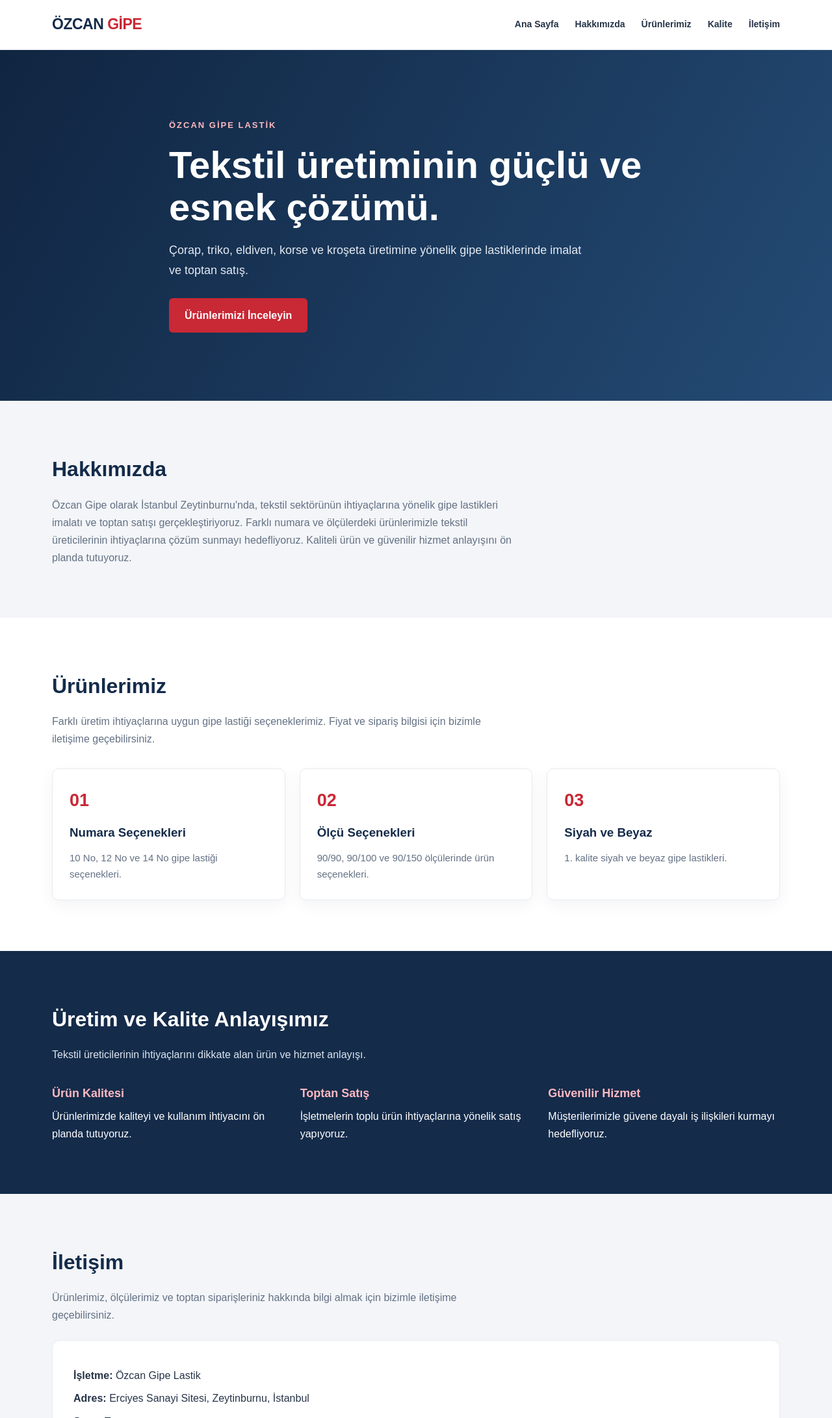
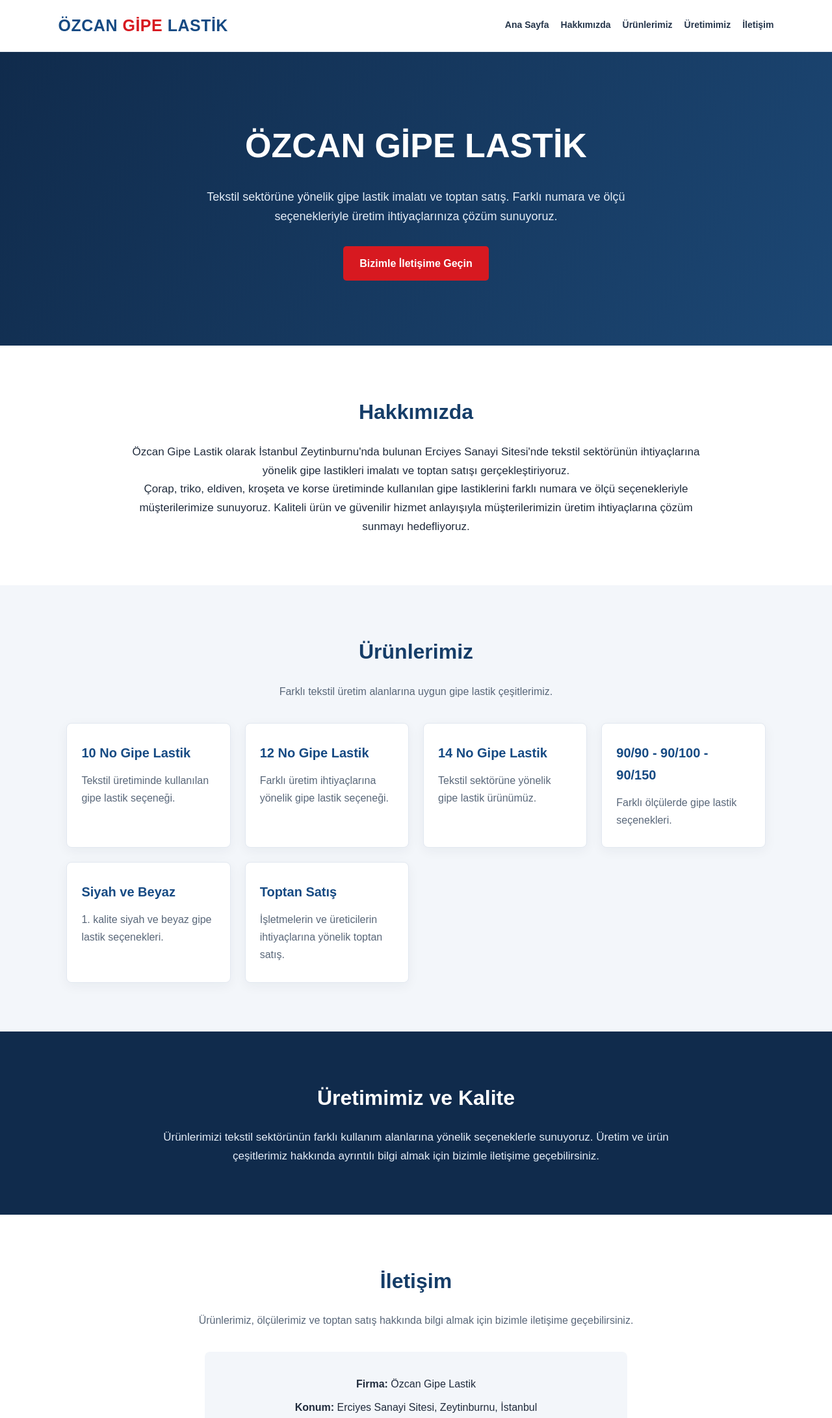
Before and after one commit to ozcangipelastik/ozcangipelastik.github.io, a plain HTML site: page index.html in a window 1280 px wide. Shown: the top 2183 px of the page at 65% size. Drawn offline with Linux system fonts and the light colour scheme.

Commit message:
Update index.html

```diff
--- a/index.html
+++ b/index.html
@@ -4,271 +4,342 @@
 <head>
   <meta charset="UTF-8">
   <meta name="viewport" content="width=device-width, initial-scale=1.0">
-  <meta name="description" content="Özcan Gipe Lastik - Çorap, triko, eldiven, korse ve kroşeta üretimi için kaliteli gipe lastikleri. Toptan satış.">
-  <title>Özcan Gipe Lastik | İmalat ve Toptan Satış</title>
+  <meta name="description" content="Özcan Gipe Lastik - İstanbul Zeytinburnu'nda gipe lastik imalatı ve toptan satışı.">
+  <title>Özcan Gipe Lastik | Gipe Lastik İmalatı</title>
+
   <style>
-    :root {
-      --lacivert: #142b4a;
-      --kirmizi: #c92835;
-      --metin: #263449;
-      --gri: #f3f5f8;
-      --beyaz: #ffffff;
+    * {
+      margin: 0;
+      padding: 0;
+      box-sizing: border-box;
+      scroll-behavior: smooth;
     }
 
-    * { box-sizing: border-box; margin: 0; padding: 0; }
-    html { scroll-behavior: smooth; }
     body {
       font-family: Arial, Helvetica, sans-serif;
-      color: var(--metin);
+      color: #202b3c;
+      background: #ffffff;
       line-height: 1.7;
-      background: var(--beyaz);
     }
-    a { text-decoration: none; color: inherit; }
-    .container { width: min(1120px, 90%); margin: auto; }
 
     header {
-      background: var(--beyaz);
-      border-bottom: 1px solid #e7eaf0;
+      background: #ffffff;
+      padding: 18px 7%;
+      display: flex;
+      justify-content: space-between;
+      align-items: center;
+      flex-wrap: wrap;
+      gap: 15px;
+      border-bottom: 1px solid #e8edf3;
       position: sticky;
       top: 0;
       z-index: 10;
     }
-    .navbar {
-      min-height: 76px;
+
+    .logo {
+      font-size: 25px;
+      font-weight: 800;
+      text-decoration: none;
+      letter-spacing: 0.5px;
+      white-space: nowrap;
+    }
+
+    /* LOGO RENKLERİ */
+    .ozcan { color: #164a83; }
+    .gipe { color: #d71920; }
+    .lastik { color: #164a83; }
+
+    nav {
       display: flex;
-      align-items: center;
-      justify-content: space-between;
-      gap: 20px;
+      flex-wrap: wrap;
+      gap: 18px;
     }
-    .logo {
-      color: var(--lacivert);
-      font-size: 23px;
-      font-weight: 800;
-      letter-spacing: -.5px;
+
+    nav a {
+      color: #26364b;
+      text-decoration: none;
+      font-size: 14px;
+      font-weight: 700;
     }
-    .logo span { color: var(--kirmizi); }
-    nav { display: flex; gap: 25px; flex-wrap: wrap; }
-    nav a { font-size: 14px; font-weight: 700; }
-    nav a:hover { color: var(--kirmizi); }
+
+    nav a:hover {
+      color: #d71920;
+    }
 
     .hero {
-      background: linear-gradient(120deg, #102541, #244b75);
+      background: linear-gradient(120deg, #102b4c, #1c4774);
       color: white;
-      padding: 105px 0;
+      text-align: center;
+      padding: 100px 20px;
     }
-    .hero-content { max-width: 760px; }
-    .eyebrow {
-      color: #ffb9bf;
-      font-weight: 700;
-      letter-spacing: 2px;
-      font-size: 13px;
-      text-transform: uppercase;
+
+    .hero h1 {
+      font-size: clamp(32px, 5vw, 52px);
+      margin-bottom: 20px;
     }
-    h1 {
-      font-size: clamp(36px, 6vw, 58px);
-      line-height: 1.12;
-      margin: 18px 0;
+
+    .hero p {
+      max-width: 720px;
+      margin: 0 auto 30px;
+      font-size: 18px;
+      color: #e4edf7;
     }
-    .hero p { font-size: 18px; max-width: 650px; color: #e4eaf2; }
+
     .button {
       display: inline-block;
-      margin-top: 28px;
-      background: var(--kirmizi);
+      background: #d71920;
       color: white;
-      padding: 13px 24px;
-      border-radius: 6px;
-      font-weight: 700;
+      padding: 13px 25px;
+      border-radius: 5px;
+      text-decoration: none;
+      font-weight: bold;
     }
-    .button:hover { background: #a91f2b; }
 
-    section { padding: 78px 0; }
+    .button:hover {
+      background: #b51219;
+    }
+
+    section {
+      padding: 75px 8%;
+      scroll-margin-top: 90px;
+    }
+
     .section-title {
-      color: var(--lacivert);
+      color: #153d68;
+      text-align: center;
       font-size: 32px;
-      margin-bottom: 14px;
+      margin-bottom: 20px;
     }
-    .section-intro { max-width: 720px; color: #647184; }
-    .about { background: var(--gri); }
 
-    .cards {
+    .section-intro {
+      max-width: 800px;
+      text-align: center;
+      margin: 0 auto 35px;
+      color: #596779;
+    }
+
+    .about {
+      max-width: 900px;
+      margin: auto;
+      text-align: center;
+      font-size: 17px;
+    }
+
+    .products {
+      background: #f3f6fa;
+    }
+
+    .product-grid {
       display: grid;
-      grid-template-columns: repeat(3, 1fr);
+      grid-template-columns: repeat(auto-fit, minmax(220px, 1fr));
       gap: 22px;
-      margin-top: 32px;
+      max-width: 1100px;
+      margin: auto;
     }
-    .card {
+
+    .product-card {
       background: white;
-      border: 1px solid #e7eaf0;
-      border-radius: 10px;
-      padding: 26px;
-      box-shadow: 0 8px 25px rgba(20,43,74,.05);
+      padding: 28px 22px;
+      border-radius: 8px;
+      border: 1px solid #e2e8f0;
+      box-shadow: 0 5px 18px rgba(20, 40, 65, 0.05);
     }
-    .card h3 { color: var(--lacivert); margin-bottom: 10px; }
-    .card p { color: #647184; font-size: 15px; }
-    .number {
-      color: var(--kirmizi);
-      font-size: 27px;
-      font-weight: 800;
-      margin-bottom: 10px;
+
+    .product-card h3 {
+      color: #164a83;
+      margin-bottom: 12px;
+      font-size: 20px;
+    }
+
+    .product-card p {
+      color: #596779;
     }
 
     .quality {
-      background: var(--lacivert);
+      background: #102b4c;
+      color: white;
+      text-align: center;
+    }
+
+    .quality .section-title {
       color: white;
     }
-    .quality .section-title { color: white; }
-    .quality .section-intro { color: #dce5ef; }
-    .quality-points {
-      display: grid;
-      grid-template-columns: repeat(3, 1fr);
-      gap: 25px;
-      margin-top: 30px;
-    }
-    .quality-points strong {
-      display: block;
-      color: #ffb9bf;
-      font-size: 18px;
-      margin-bottom: 7px;
+
+    .quality p {
+      max-width: 800px;
+      margin: auto;
+      color: #e4edf7;
+      font-size: 17px;
     }
 
-    .contact { background: var(--gri); }
-    .contact-box {
-      background: white;
-      border-radius: 12px;
-      padding: 32px;
-      margin-top: 25px;
-      border: 1px solid #e7eaf0;
+    .contact {
+      text-align: center;
     }
-    .contact-box p { margin: 8px 0; }
+
+    .contact-info {
+      max-width: 650px;
+      margin: 25px auto 0;
+      background: #f3f6fa;
+      padding: 28px;
+      border-radius: 8px;
+    }
+
+    .contact-info p {
+      margin: 8px 0;
+    }
+
     footer {
-      background: #0d1d32;
+      background: #0b1d32;
       color: #dce5ef;
       text-align: center;
-      padding: 25px 0;
+      padding: 25px 15px;
       font-size: 14px;
     }
 
-    @media (max-width: 720px) {
-      .navbar { padding: 15px 0; align-items: flex-start; flex-direction: column; }
-      nav { gap: 12px 18px; }
-      .hero { padding: 75px 0; }
-      .cards, .quality-points { grid-template-columns: 1fr; }
-      section { padding: 58px 0; }
+    @media (max-width: 700px) {
+      header {
+        justify-content: center;
+      }
+
+      .logo {
+        font-size: 21px;
+      }
+
+      nav {
+        justify-content: center;
+        gap: 12px;
+      }
+
+      nav a {
+        font-size: 13px;
+      }
+
+      .hero {
+        padding: 75px 20px;
+      }
+
+      section {
+        padding: 55px 6%;
+      }
     }
   </style>
 </head>
+
 <body>
 
   <header>
-  <div class="container navbar">
-    <a class="logo" href="#anasayfa">ÖZCAN <span>GİPE</span></a>
+    <a class="logo" href="#anasayfa"><span class="ozcan">ÖZCAN</span> <span class="gipe">GİPE</span> <span class="lastik">LASTİK</span></a>
+
     <nav>
       <a href="#anasayfa">Ana Sayfa</a>
       <a href="#hakkimizda">Hakkımızda</a>
       <a href="#urunler">Ürünlerimiz</a>
-      <a href="#kalite">Kalite</a>
+      <a href="#uretim">Üretimimiz</a>
       <a href="#iletisim">İletişim</a>
     </nav>
-  </div>
   </header>
 
   <main>
+
     <section class="hero" id="anasayfa">
-    <div class="container hero-content">
-      <div class="eyebrow">Özcan Gipe Lastik</div>
-      <h1>Tekstil üretiminin güçlü ve esnek çözümü.</h1>
+      <h1>ÖZCAN GİPE LASTİK</h1>
       <p>
-        Çorap, triko, eldiven, korse ve kroşeta üretimine yönelik
-        gipe lastiklerinde imalat ve toptan satış.
+        Tekstil sektörüne yönelik gipe lastik imalatı ve toptan satış.
+        Farklı numara ve ölçü seçenekleriyle üretim ihtiyaçlarınıza çözüm sunuyoruz.
       </p>
-      <a class="button" href="#urunler">Ürünlerimizi İnceleyin</a>
-    </div>
+      <a class="button" href="#iletisim">Bizimle İletişime Geçin</a>
     </section>
 
-  <section class="about" id="hakkimizda">
-    <div class="container">
+    <section id="hakkimizda">
       <h2 class="section-title">Hakkımızda</h2>
-      <p class="section-intro">
-        Özcan Gipe olarak İstanbul Zeytinburnu'nda, tekstil sektörünün
-        ihtiyaçlarına yönelik gipe lastikleri imalatı ve toptan satışı
-        gerçekleştiriyoruz. Farklı numara ve ölçülerdeki ürünlerimizle
-        tekstil üreticilerinin ihtiyaçlarına çözüm sunmayı hedefliyoruz.
-        Kaliteli ürün ve güvenilir hizmet anlayışını ön planda tutuyoruz.
+
+      <div class="about">
+        <p>
+          Özcan Gipe Lastik olarak İstanbul Zeytinburnu'nda bulunan
+          Erciyes Sanayi Sitesi'nde tekstil sektörünün ihtiyaçlarına yönelik
+          gipe lastikleri imalatı ve toptan satışı gerçekleştiriyoruz.
+        </p>
+
+        <p>
+          Çorap, triko, eldiven, kroşeta ve korse üretiminde kullanılan
+          gipe lastiklerini farklı numara ve ölçü seçenekleriyle müşterilerimize
+          sunuyoruz. Kaliteli ürün ve güvenilir hizmet anlayışıyla
+          müşterilerimizin üretim ihtiyaçlarına çözüm sunmayı hedefliyoruz.
         </p>
       </div>
     </section>
 
-  <section id="urunler">
-    <div class="container">
+    <section class="products" id="urunler">
       <h2 class="section-title">Ürünlerimiz</h2>
+
       <p class="section-intro">
-        Farklı üretim ihtiyaçlarına uygun gipe lastiği seçeneklerimiz.
-        Fiyat ve sipariş bilgisi için bizimle iletişime geçebilirsiniz.
+        Farklı tekstil üretim alanlarına uygun gipe lastik çeşitlerimiz.
       </p>
-      <div class="cards">
-        <article class="card">
-          <div class="number">01</div>
-          <h3>Numara Seçenekleri</h3>
-          <p>10 No, 12 No ve 14 No gipe lastiği seçenekleri.</p>
-        </article>
-        <article class="card">
-          <div class="number">02</div>
-          <h3>Ölçü Seçenekleri</h3>
-          <p>90/90, 90/100 ve 90/150 ölçülerinde ürün seçenekleri.</p>
-        </article>
-        <article class="card">
-          <div class="number">03</div>
+
+      <div class="product-grid">
+
+        <div class="product-card">
+          <h3>10 No Gipe Lastik</h3>
+          <p>Tekstil üretiminde kullanılan gipe lastik seçeneği.</p>
+        </div>
+
+        <div class="product-card">
+          <h3>12 No Gipe Lastik</h3>
+          <p>Farklı üretim ihtiyaçlarına yönelik gipe lastik seçeneği.</p>
+        </div>
+
+        <div class="product-card">
+          <h3>14 No Gipe Lastik</h3>
+          <p>Tekstil sektörüne yönelik gipe lastik ürünümüz.</p>
+        </div>
+
+        <div class="product-card">
+          <h3>90/90 - 90/100 - 90/150</h3>
+          <p>Farklı ölçülerde gipe lastik seçenekleri.</p>
+        </div>
+
+        <div class="product-card">
           <h3>Siyah ve Beyaz</h3>
-          <p>1. kalite siyah ve beyaz gipe lastikleri.</p>
-        </article>
+          <p>1. kalite siyah ve beyaz gipe lastik seçenekleri.</p>
         </div>
+
+        <div class="product-card">
+          <h3>Toptan Satış</h3>
+          <p>İşletmelerin ve üreticilerin ihtiyaçlarına yönelik toptan satış.</p>
+        </div>
+
       </div>
     </section>
 
-  <section class="quality" id="kalite">
-    <div class="container">
-      <h2 class="section-title">Üretim ve Kalite Anlayışımız</h2>
+    <section class="quality" id="uretim">
+      <h2 class="section-title">Üretimimiz ve Kalite</h2>
+
+      <p>
+        Ürünlerimizi tekstil sektörünün farklı kullanım alanlarına yönelik
+        seçeneklerle sunuyoruz. Üretim ve ürün çeşitlerimiz hakkında
+        ayrıntılı bilgi almak için bizimle iletişime geçebilirsiniz.
+      </p>
+    </section>
+
+    <section id="iletisim" class="contact">
+      <h2 class="section-title">İletişim</h2>
+
       <p class="section-intro">
-        Tekstil üreticilerinin ihtiyaçlarını dikkate alan ürün ve hizmet anlayışı.
+        Ürünlerimiz, ölçülerimiz ve toptan satış hakkında bilgi almak için
+        bizimle iletişime geçebilirsiniz.
       </p>
-      <div class="quality-points">
-        <div>
-          <strong>Ürün Kalitesi</strong>
-          <p>Ürünlerimizde kaliteyi ve kullanım ihtiyacını ön planda tutuyoruz.</p>
-        </div>
-        <div>
-          <strong>Toptan Satış</strong>
-          <p>İşletmelerin toplu ürün ihtiyaçlarına yönelik satış yapıyoruz.</p>
-        </div>
-        <div>
-          <strong>Güvenilir Hizmet</strong>
-          <p>Müşterilerimizle güvene dayalı iş ilişkileri kurmayı hedefliyoruz.</p>
-        </div>
-      </div>
+
+      <div class="contact-info">
+        <p><strong>Firma:</strong> Özcan Gipe Lastik</p>
+        <p><strong>Konum:</strong> Erciyes Sanayi Sitesi, Zeytinburnu, İstanbul</p>
+        <p><strong>Instagram:</strong> @gipelastik</p>
       </div>
     </section>
 
-  <section class="contact" id="iletisim">
-    <div class="container">
-      <h2 class="section-title">İletişim</h2>
-      <p class="section-intro">
-        Ürünlerimiz, ölçülerimiz ve toptan siparişleriniz hakkında bilgi almak için
-        bizimle iletişime geçebilirsiniz.
-      </p>
-      <div class="contact-box">
-        <p><strong>İşletme:</strong> Özcan Gipe Lastik</p>
-        <p><strong>Adres:</strong> Erciyes Sanayi Sitesi, Zeytinburnu, İstanbul</p>
-        <p><strong>Satış:</strong> Toptan satış</p>
-        <p><strong>Instagram:</strong> @gipelastik</p>
-      </div>
-    </div>
-  </section>
   </main>
 
   <footer>
-  <div class="container">
-    © 2026 Özcan Gipe Lastik. Tüm hakları saklıdır.
-  </div>
+    <p>© 2026 Özcan Gipe Lastik. Tüm hakları saklıdır.</p>
   </footer>
 
 </body>
```
Lines whose indentation alone changed are shown as unchanged.
